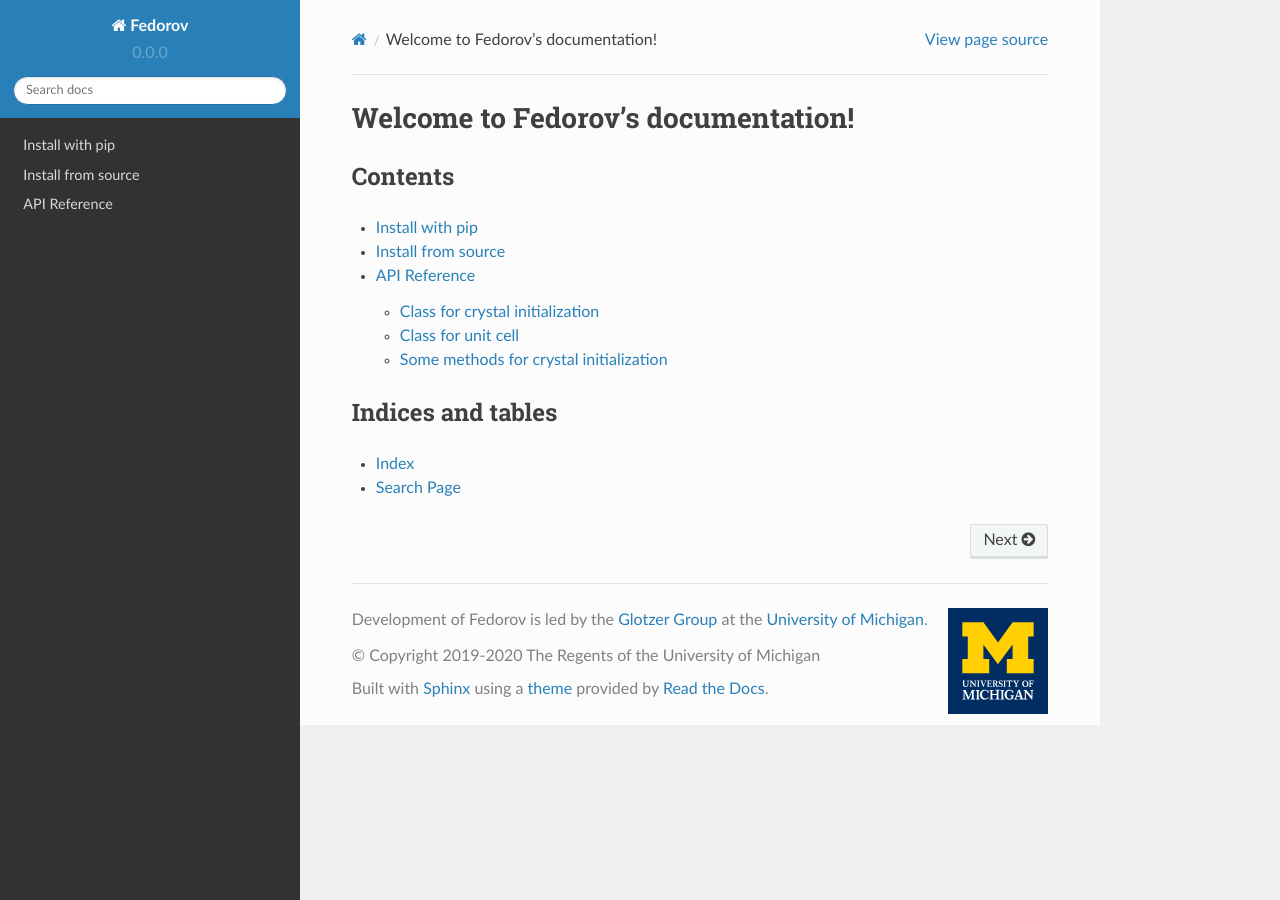
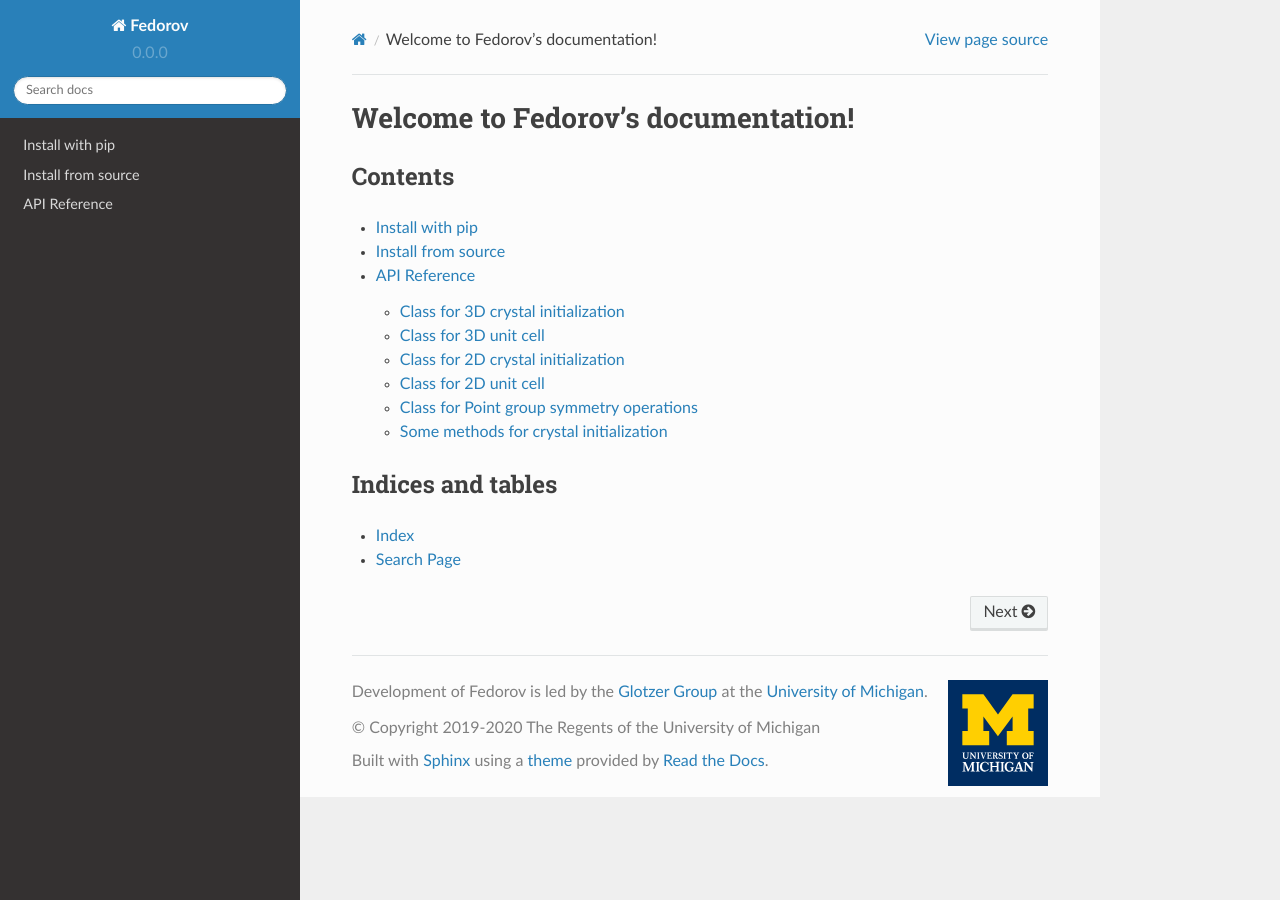
Before and after one commit to glotzerlab/fedorov, a Sphinx documentation site: the page built from doc/index.rst, in a window 1280 px wide. Built offline with Sphinx 7.4.7 and the Read the Docs theme 2.0.0, drawn with Linux system fonts in a browser that asks for light colours.

Commit message:
update doc

```diff
--- a/doc/api.rst
+++ b/doc/api.rst
@@ -5,10 +5,10 @@
 
 This is the API for the **Fedorov** package.
 
-Class for crystal initialization
---------------------------------
-This section contains three class that allows user to initialize a crystal structure with different
-user input.
+Class for 3D crystal initialization
+-------------------------------------------------
+This section contains three classes that allow user to initialize a 3D crystal structure with
+different user input.
 
 .. currentmodule:: fedorov
 
@@ -29,8 +29,8 @@
        :widths: 20, 20, 20, 20, 20, 20, 50, 20, 50
        :header-rows: 1
 
-Class for unit cell
--------------------
+Class for 3D unit cell
+-------------------------------------------------
 
 .. currentmodule:: fedorov
 
@@ -55,8 +55,44 @@
 .. autoclass:: Cubic
     :members:
 
+Class for 2D crystal initialization
+-------------------------------------------------
+This section contains one class that allows user to initialize a 2D crystal structure with different
+user input.
+
+.. currentmodule:: fedorov
+
+.. autoclass:: PlaneGroup
+   :members:
+
+Class for 2D unit cell
+-------------------------------------------------
+
+.. currentmodule:: fedorov
+
+.. autoclass:: Oblique2D
+   :members:
+
+.. autoclass:: Rectangular2D
+   :members:
+
+.. autoclass:: Hexagonal2D
+   :members:
+
+.. autoclass:: Square2D
+   :members:
+
+Class for Point group symmetry operations
+-------------------------------------------------
+This section contains one class that allows user to obtain all point group symmetry operations.
+
+.. currentmodule:: fedorov
+
+.. autoclass:: PointGroup
+  :members:
+
 Some methods for crystal initialization
----------------------------------------
+-------------------------------------------------
 
 .. currentmodule:: fedorov
 
@@ -71,3 +107,5 @@
 .. autofunction:: fractional_to_cartesian
 
 .. autofunction:: translate_to_vector
+
+.. autofunction:: translate_to_vector_2D
```
Also changed, not shown: fedorov/__init__.py (+6 -3 lines), 1 other file.
